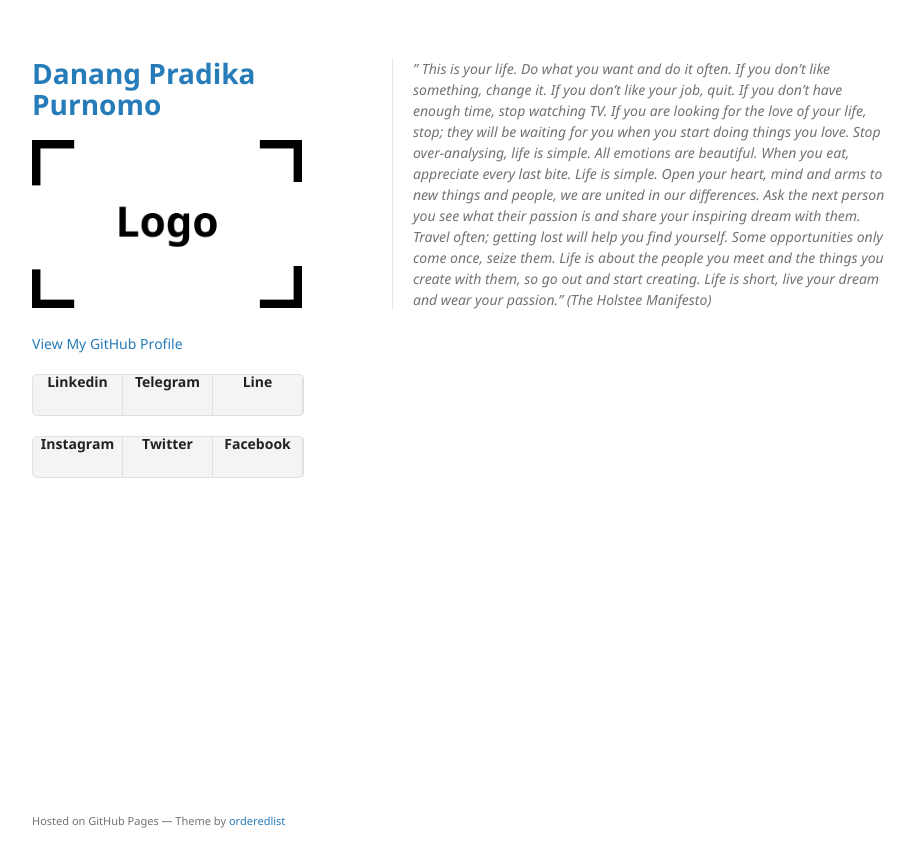
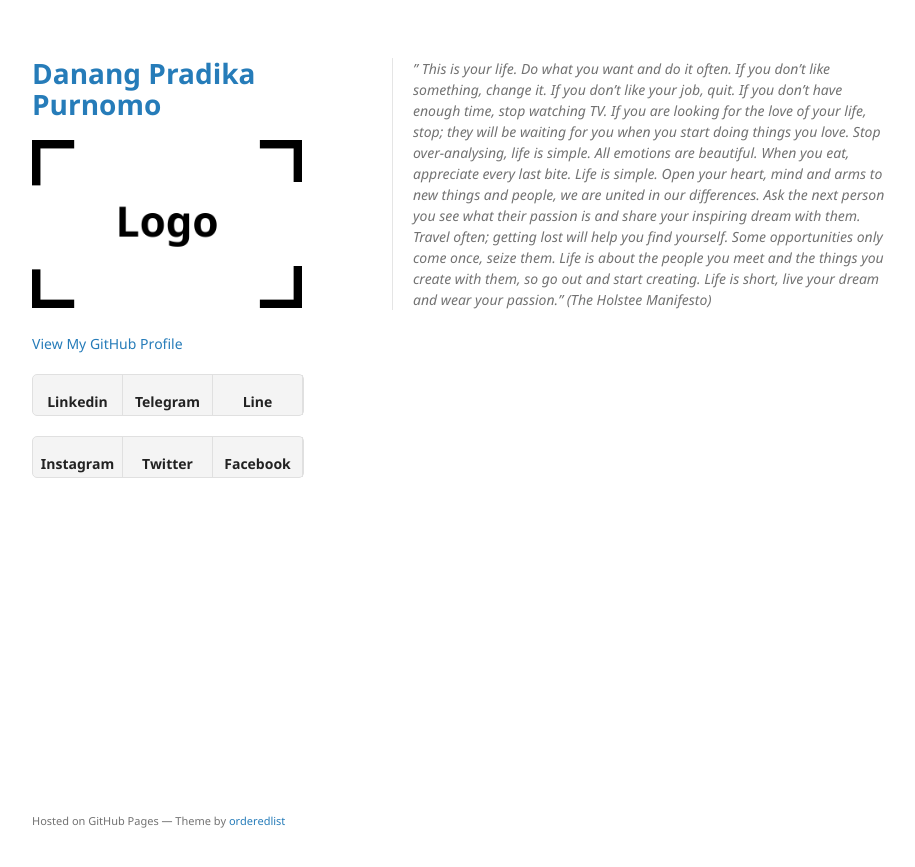
Before and after one commit to damvelisa/damvelisa.github.io, a Jekyll site: the page built from index.md, in a window 1280 px wide. Shown: the top 867 px of the page, without its empty margins (178-1093 px from the left). Built offline with Jekyll 4.4.1, drawn with Linux system fonts in a browser that asks for light colours; the repository's description, which GitHub fills in, is left out.

Commit message:
Update jekyll-theme-minimal.scss

```diff
--- a/_sass/jekyll-theme-minimal.scss
+++ b/_sass/jekyll-theme-minimal.scss
@@ -142,7 +142,7 @@ ul.downloads {
   color:#676767;
   display:block;
   text-align:center;
-  /*padding-top:6px;*/
+  padding-top:20px;
   height:34px;
 }
 
```
